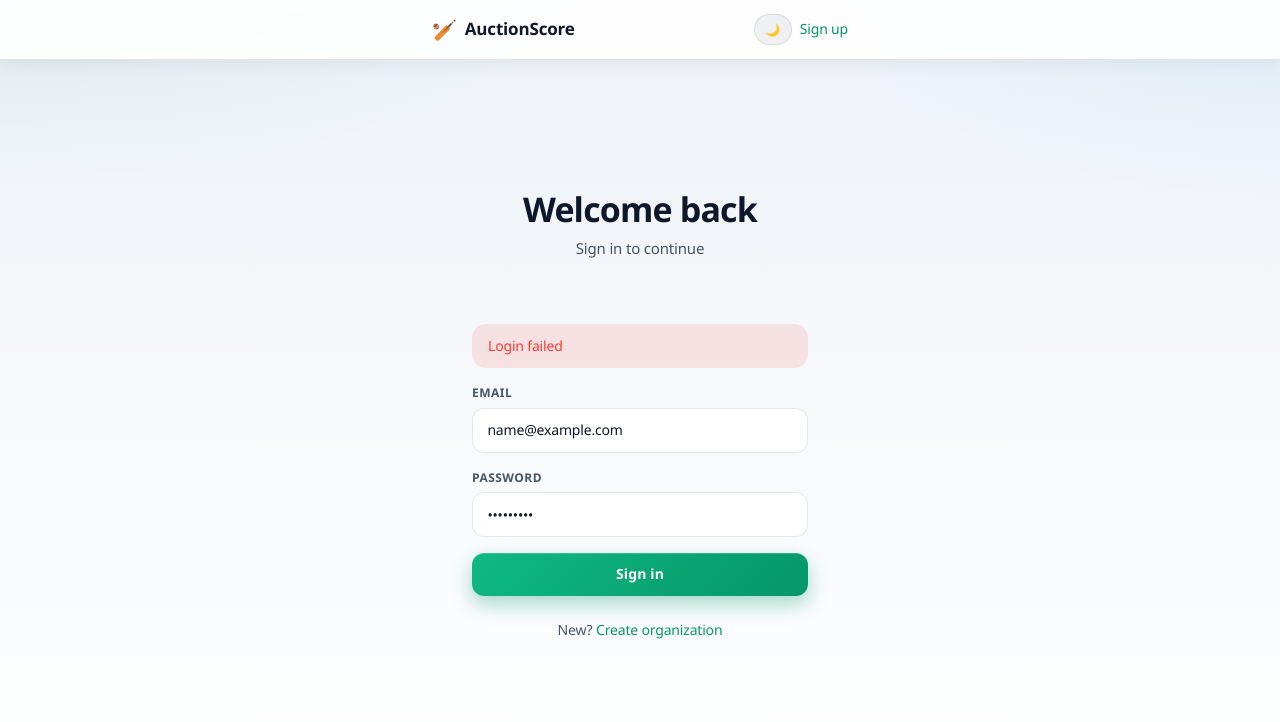
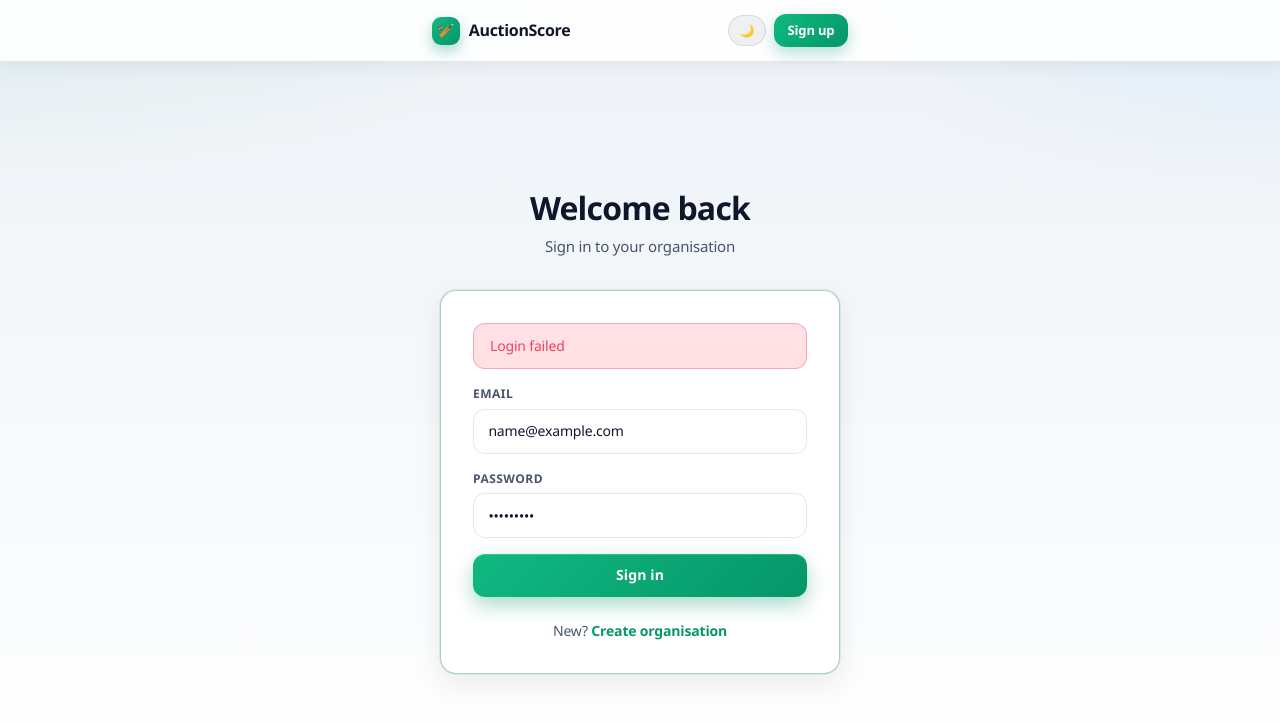
Before and after one commit to ar-shenoy/cricket-auction-system, a React (Vite) app in the folder frontend/: page /login in a window 1280 px wide. Both pictures are taken after typing "name@example.com", "Sample123" into the empty fields and a click on the button "Sign in". Shown: the top 722 px of the page. Built offline with nearby package versions, Linux system fonts and the light colour scheme; no server answers.

Commit message:
design: Login uses Stadium Ops surfaces (logic unchanged)

```diff
--- a/frontend/src/pages/Login.tsx
+++ b/frontend/src/pages/Login.tsx
@@ -29,12 +29,13 @@ export default function Login() {
     <div className="page-mesh flex flex-col min-h-screen" style={{ color: 'var(--text)' }}>
       <header className="glass-nav">
         <div className="max-w-md mx-auto px-4 py-3.5 flex items-center justify-between">
-          <Link to="/welcome" className="flex items-center gap-2 font-semibold text-[17px]" style={{ color: 'var(--text)' }}>
-            <span className="text-[20px]">🏏</span> AuctionScore
+          <Link to="/welcome" className="as-brand">
+            <span className="as-brand-mark" aria-hidden>🏏</span>
+            <span>AuctionScore</span>
           </Link>
           <div className="flex items-center gap-2">
             <ThemeToggle />
-            <Link to="/register" className="text-[14px] font-medium" style={{ color: 'var(--accent)' }}>Sign up</Link>
+            <Link to="/register" className="as-nav-link is-active">Sign up</Link>
           </div>
         </div>
       </header>
@@ -42,27 +43,61 @@ export default function Login() {
       <div className="flex-1 flex items-center justify-center px-4 py-12">
         <div className="w-full max-w-[400px]">
           <div className="text-center mb-8">
-            <h1 className="text-[34px] font-semibold tracking-tight leading-tight" style={{ color: 'var(--text)' }}>Welcome back</h1>
-            <p className="mt-2 text-[15px]" style={{ color: 'var(--text-2)' }}>Sign in to continue</p>
+            <h1 className="text-[32px] font-extrabold tracking-tight leading-tight" style={{ color: 'var(--text)' }}>
+              Welcome back
+            </h1>
+            <p className="mt-2 text-[15px]" style={{ color: 'var(--text-2)' }}>Sign in to your organisation</p>
           </div>
 
-          <div className="glass-thick p-7 sm:p-8">
+          <div className="glass-strong p-7 sm:p-8 rounded-[20px]">
             <form onSubmit={handleSubmit} className="space-y-4" autoComplete="off">
               {error && (
-                <div className="rounded-[14px] px-4 py-3 text-[14px]" style={{ background: 'rgba(255,59,48,0.12)', color: '#ff3b30' }}>{error}</div>
+                <div
+                  className="rounded-xl px-4 py-3 text-[14px] font-medium"
+                  style={{
+                    background: 'color-mix(in srgb, var(--danger) 16%, transparent)',
+                    color: 'var(--danger)',
+                    border: '1px solid color-mix(in srgb, var(--danger) 35%, transparent)'
+                  }}
+                >
+                  {error}
+                </div>
               )}
               <div>
                 <label className="as-label">Email</label>
-                <input type="email" name="email" autoComplete="username" value={email} onChange={e => setEmail(e.target.value)} placeholder="you@example.com" className="as-input" required />
+                <input
+                  type="email"
+                  name="email"
+                  autoComplete="username"
+                  value={email}
+                  onChange={e => setEmail(e.target.value)}
+                  placeholder="you@example.com"
+                  className="as-input"
+                  required
+                />
               </div>
               <div>
                 <label className="as-label">Password</label>
-                <input type="password" name="password" autoComplete="current-password" value={password} onChange={e => setPassword(e.target.value)} placeholder="••••••••" className="as-input" required />
+                <input
+                  type="password"
+                  name="password"
+                  autoComplete="current-password"
+                  value={password}
+                  onChange={e => setPassword(e.target.value)}
+                  placeholder="••••••••"
+                  className="as-input"
+                  required
+                />
               </div>
-              <button type="submit" disabled={loading} className="as-btn-primary w-full mt-2">{loading ? 'Signing in…' : 'Sign in'}</button>
+              <button type="submit" disabled={loading} className="as-btn-primary w-full mt-2">
+                {loading ? 'Signing in…' : 'Sign in'}
+              </button>
             </form>
             <p className="text-center text-[14px] mt-6" style={{ color: 'var(--text-2)' }}>
-              New? <Link to="/register" className="font-medium" style={{ color: 'var(--accent)' }}>Create organization</Link>
+              New?{' '}
+              <Link to="/register" className="font-semibold" style={{ color: 'var(--accent)' }}>
+                Create organisation
+              </Link>
             </p>
           </div>
         </div>
```
